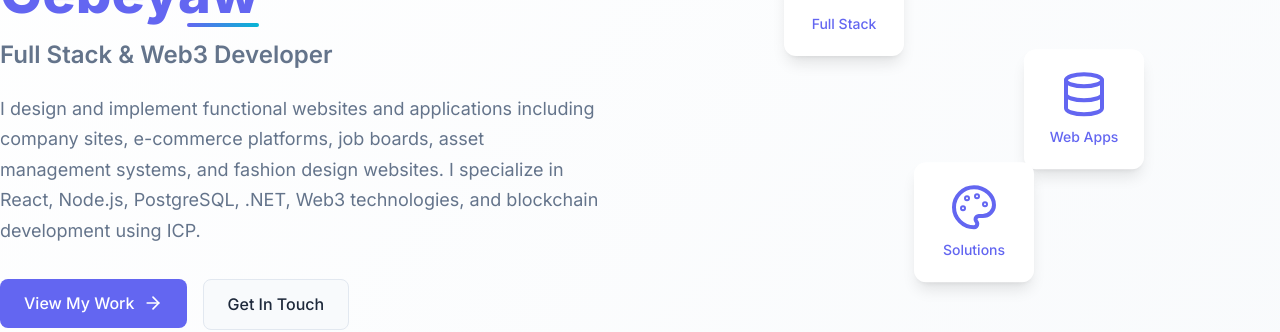
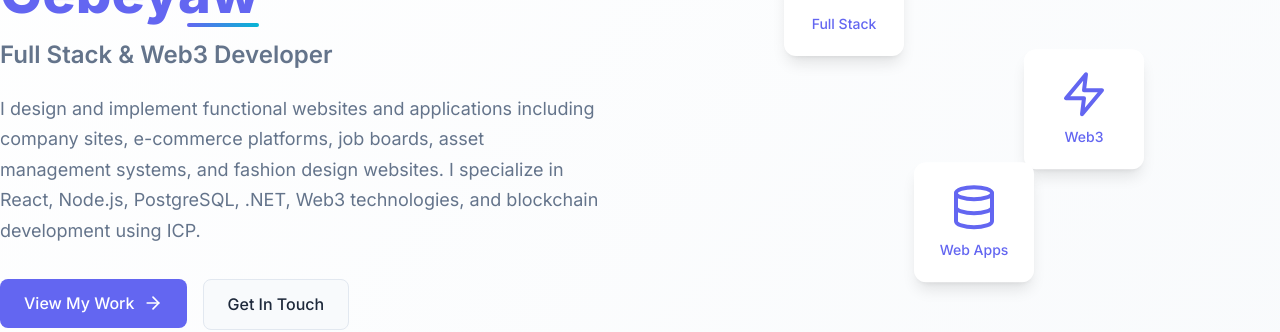
Before and after one commit to Bereketgebeyaw/Bereket-Portfolio-, a React (Create React App) app in the folder portfolio-frontend/: page / in a window 1280 px wide. Shown: the part 354-686 px from the top of the page. Built offline with nearby package versions, Linux system fonts and the light colour scheme; the HTML template or start-up script is replaced by a standard one.

Commit message:
adding my web3 development skill:

```diff
--- a/portfolio-frontend/src/pages/Home.jsx
+++ b/portfolio-frontend/src/pages/Home.jsx
@@ -1,6 +1,6 @@
 import React from 'react';
 import { motion } from 'framer-motion';
-import { ArrowRight, Code, Palette, Database, Globe } from 'lucide-react';
+import { ArrowRight, Code, Palette, Database, Globe, Zap } from 'lucide-react';
 import { Link } from 'react-router-dom';
 import './Home.css';
 
@@ -68,12 +68,12 @@ const Home = () => {
                 <span>Full Stack</span>
               </div>
               <div className="floating-card">
+                <Zap size={48} />
+                <span>Web3</span>
+              </div>
+              <div className="floating-card">
                 <Database size={48} />
                 <span>Web Apps</span>
-              </div>
-              <div className="floating-card">
-                <Palette size={48} />
-                <span>Solutions</span>
               </div>
             </div>
           </motion.div>
```
